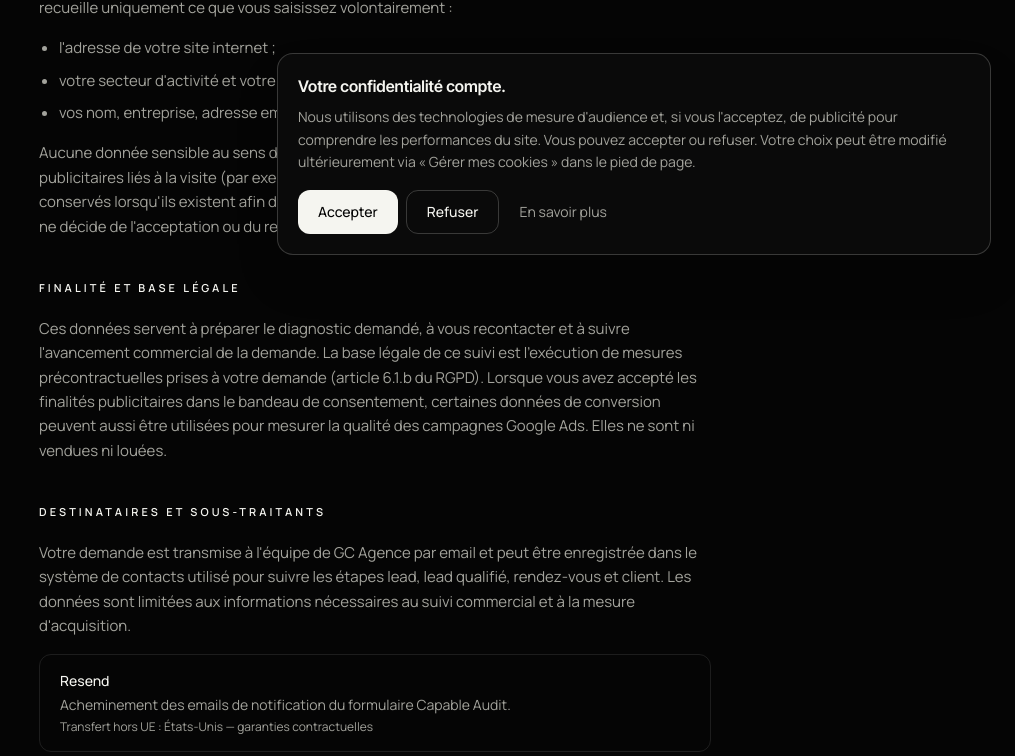
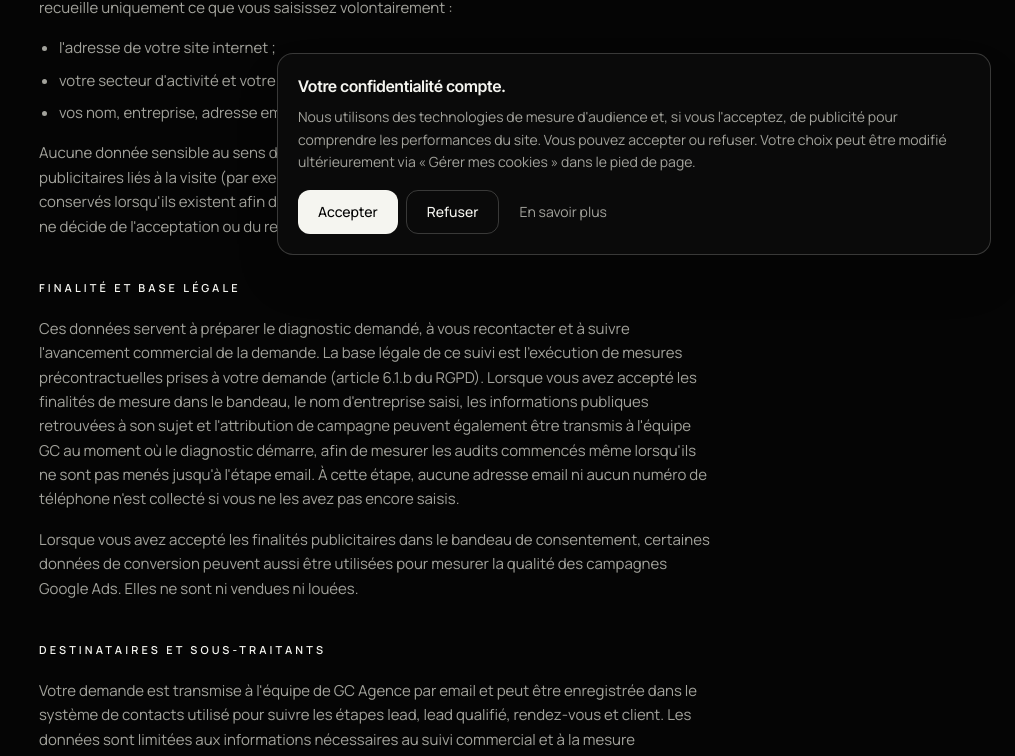
Before and after one commit to mathieumilo3-bot/-generation-capable, a Next.js app in the folder site-vitrine/: page /politique-de-confidentialite in a window 1280 px wide. Shown: the part 521-1277 px from the top of the page, without its empty margins (265-1280 px from the left). Built offline with nearby package versions, Linux system fonts and the light colour scheme; no server answers.

Commit message:
Privacy: document consented audit-start capture

```diff
--- a/site-vitrine/src/app/politique-de-confidentialite/page.tsx
+++ b/site-vitrine/src/app/politique-de-confidentialite/page.tsx
@@ -80,6 +80,16 @@ export default function PolitiqueConfidentialitePage() {
               recontacter et à suivre l&apos;avancement commercial de la demande.
               La base légale de ce suivi est l&apos;exécution de mesures
               précontractuelles prises à votre demande (article 6.1.b du RGPD).
+              Lorsque vous avez accepté les finalités de mesure dans le bandeau,
+              le nom d&apos;entreprise saisi, les informations publiques retrouvées
+              à son sujet et l&apos;attribution de campagne peuvent également être
+              transmis à l&apos;équipe GC au moment où le diagnostic démarre, afin
+              de mesurer les audits commencés même lorsqu&apos;ils ne sont pas menés
+              jusqu&apos;à l&apos;étape email. À cette étape, aucune adresse email ni
+              aucun numéro de téléphone n&apos;est collecté si vous ne les avez pas
+              encore saisis.
+            </p>
+            <p>
               Lorsque vous avez accepté les finalités publicitaires dans le
               bandeau de consentement, certaines données de conversion peuvent
               aussi être utilisées pour mesurer la qualité des campagnes Google
```
